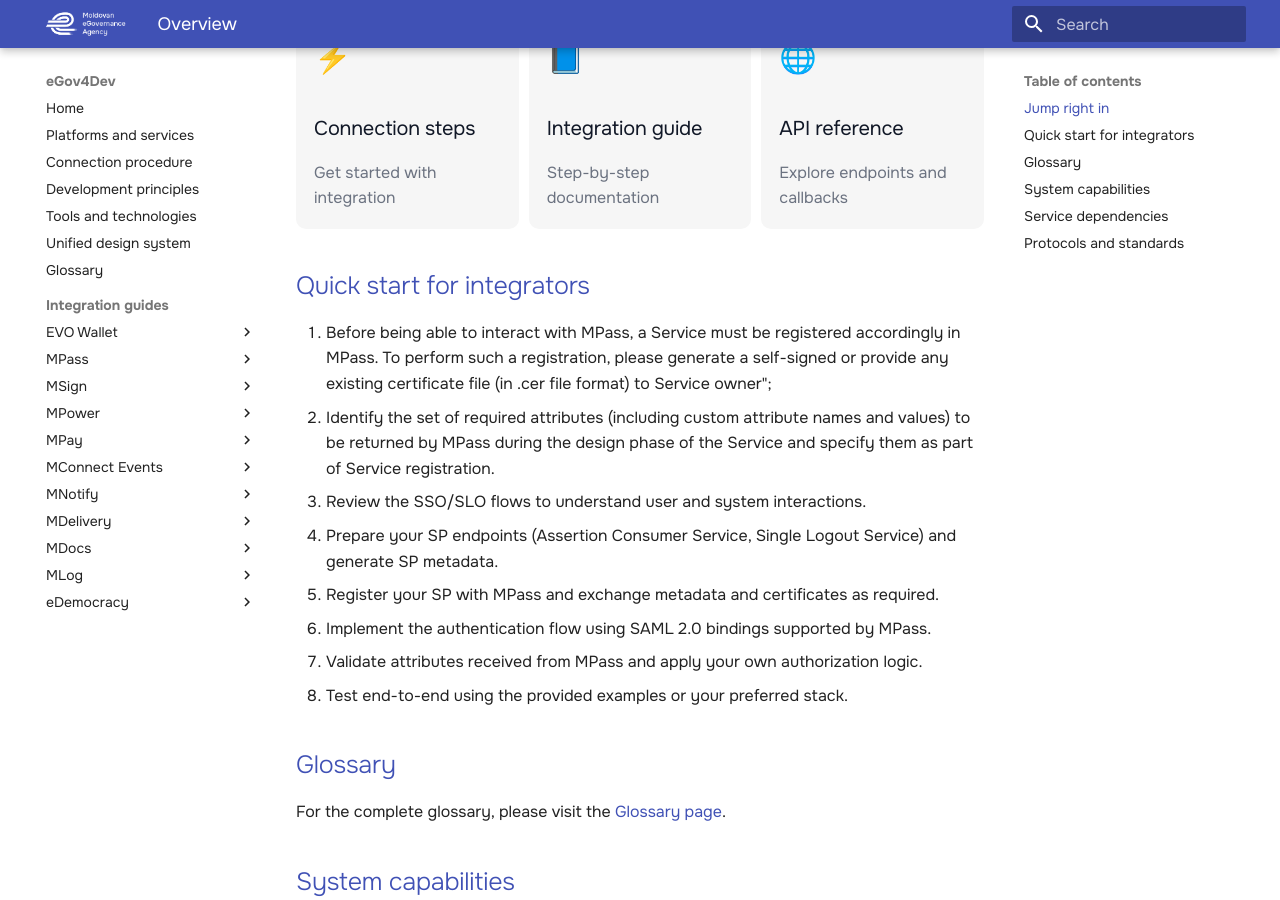
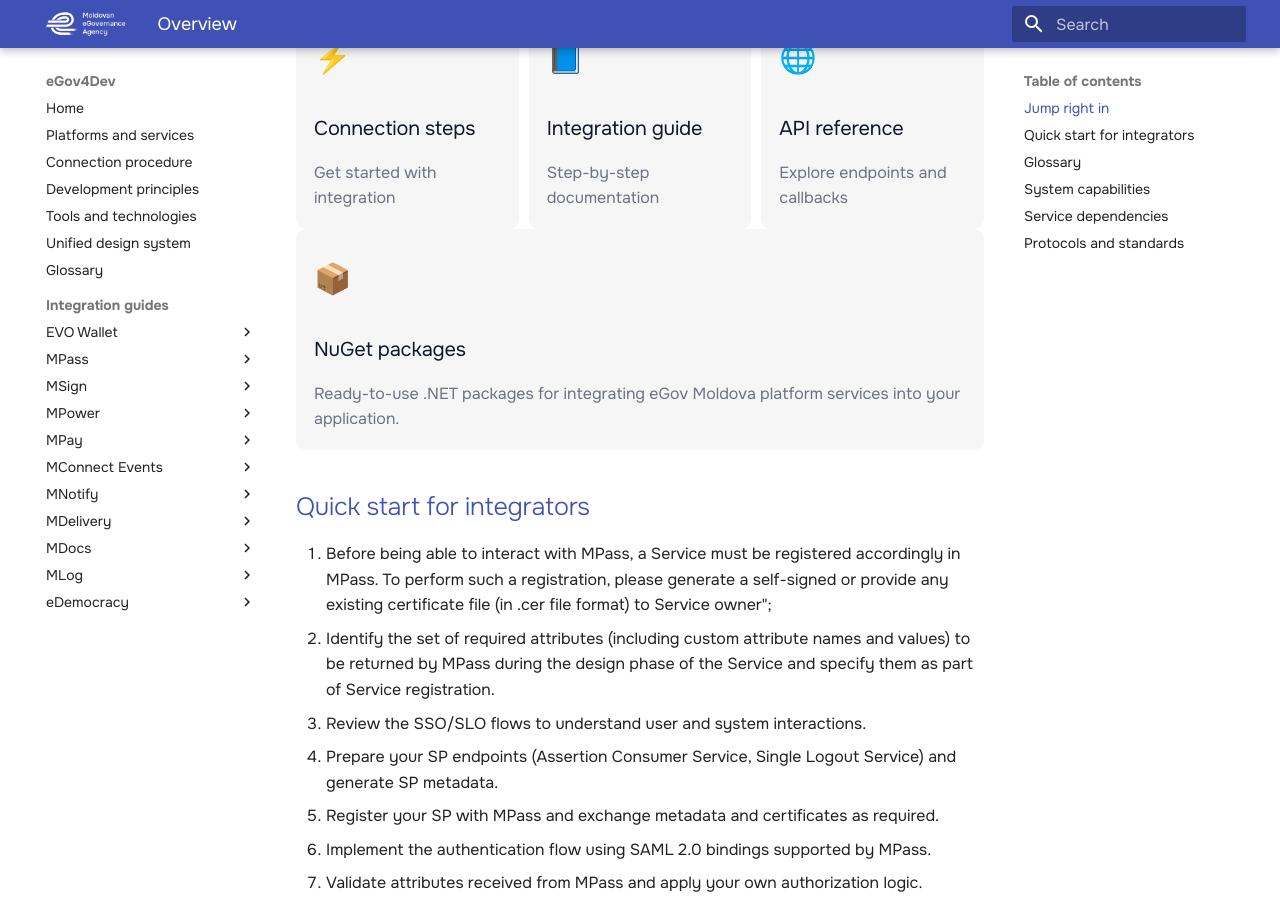
Before and after one commit to egov-moldova/egov4dev, an MkDocs documentation site: the page built from docs/guides/mpass/index.md, in a window 1280 px wide and 900 px high, scrolled down 415 px. Built offline with MkDocs 1.6.1 and Material for MkDocs 9.7.7, drawn with Linux system fonts in a browser that asks for light colours.

Commit message:
Add NuGet packages section to MPASS guide
Added a section for NuGet packages with a link and description.

```diff
--- a/docs/guides/mpass/index.md
+++ b/docs/guides/mpass/index.md
@@ -20,6 +20,13 @@
       <div class="quick-link-icon">🌐</div>
       <h3 class="quick-link-title">API reference</h3>
       <p class="quick-link-description">Explore endpoints and callbacks</p>
+    </a>
+  </div>
+  <div class="quick-links-container">
+    <a href="https://www.nuget.org/profiles/egov-moldova" class="quick-link-card" style="width:100%">
+      <div class="quick-link-icon">📦</div>
+      <h3 class="quick-link-title">NuGet packages</h3>
+      <p class="quick-link-description">Ready-to-use .NET packages for integrating eGov Moldova platform services into your application.</p>
     </a>
   </div>
 </div>
```
